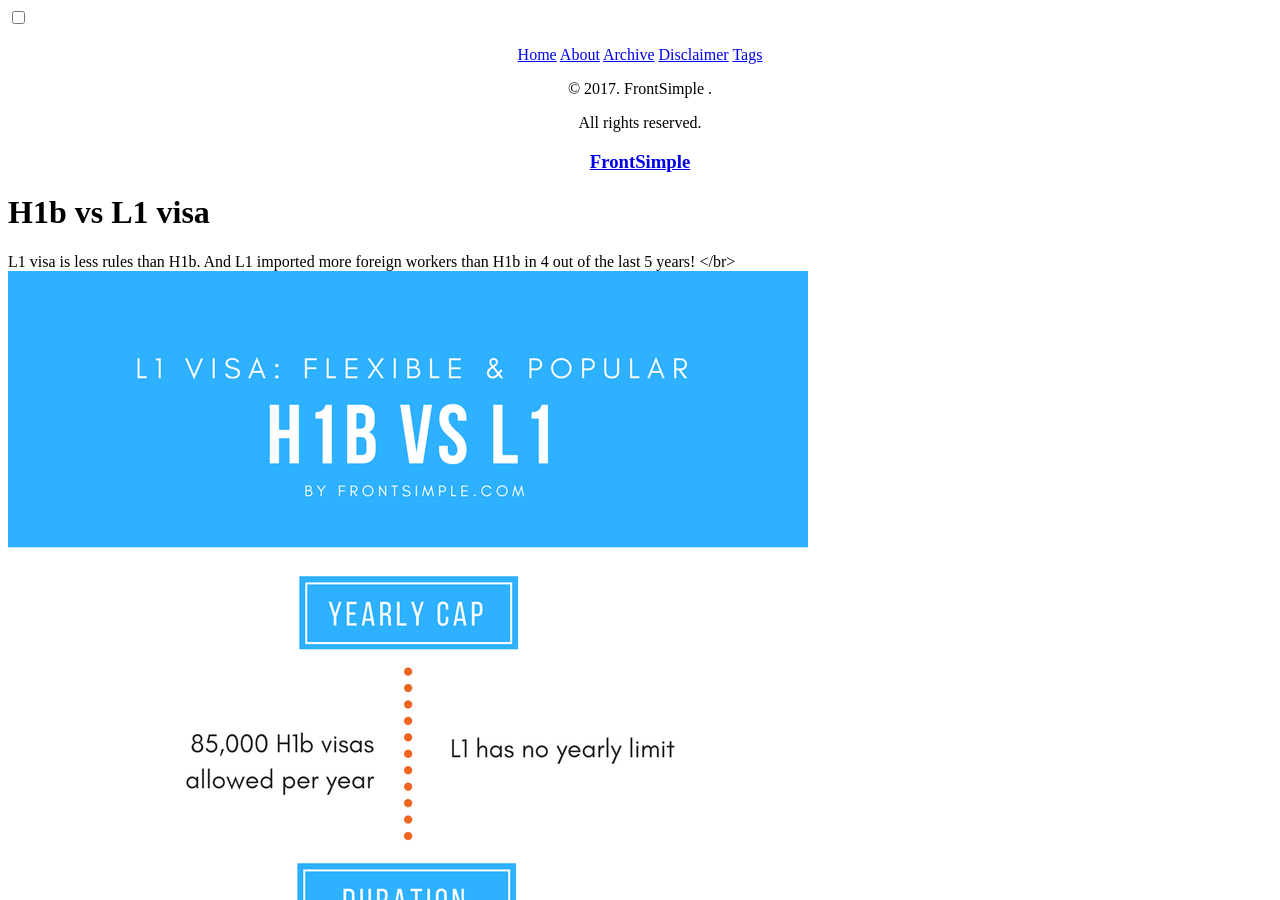
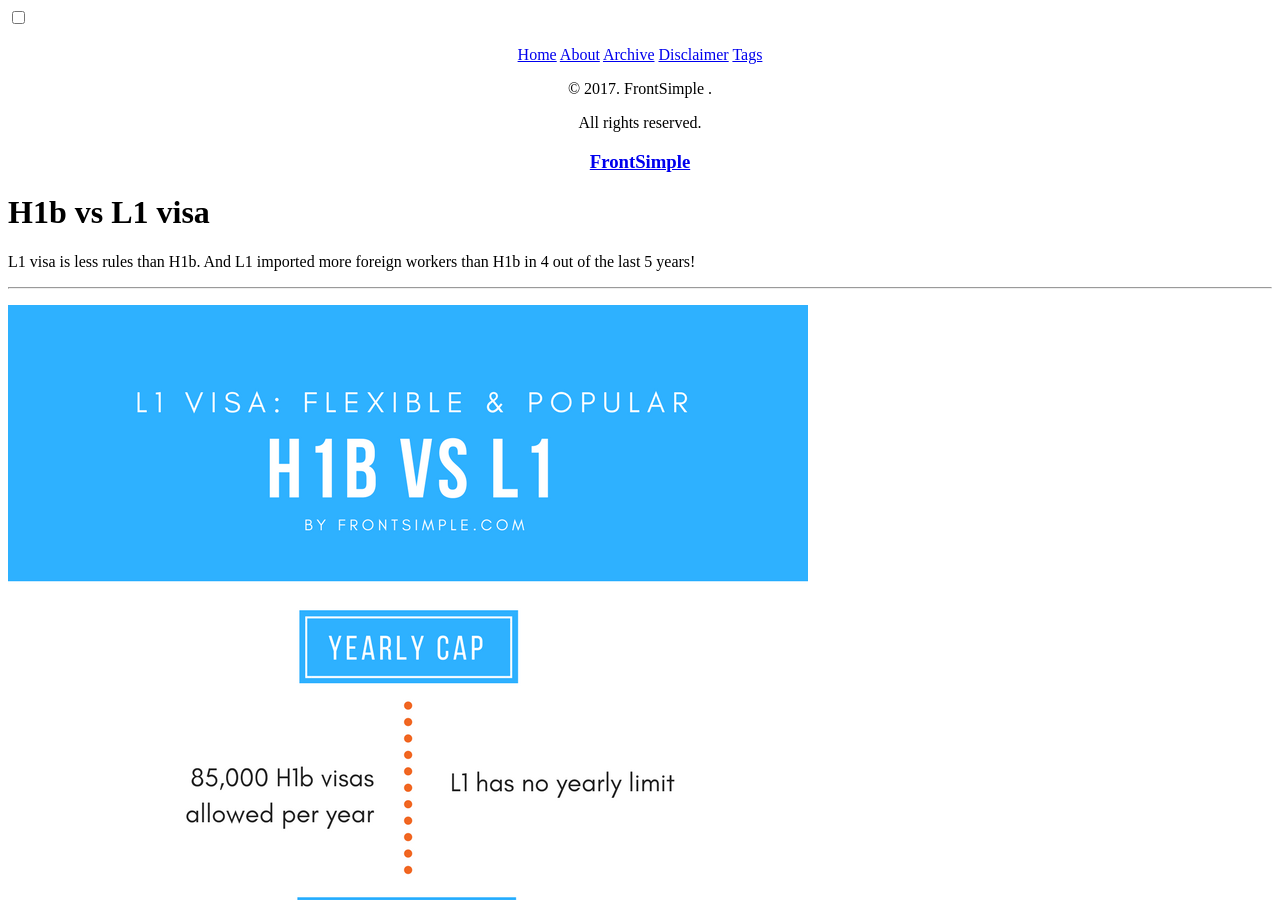
Before and after one commit to gitforwork2/gitforwork.github.io, a Jekyll site: the page built from _posts/2017-1-17-H1b-vs-L1-infographic.md, in a window 1280 px wide and 900 px high. Built offline with Jekyll 4.4.1, drawn with Linux system fonts in a browser that asks for light colours; comment, search, counter and statistics services are not loaded.

Commit message:
New page layout post l1vs h1

```diff
--- a/_posts/2017-1-17-H1b-vs-L1-infographic.md
+++ b/_posts/2017-1-17-H1b-vs-L1-infographic.md
@@ -7,6 +7,8 @@ comments: true
 description: H1b and L1 visa comparison infographic
 ---
 L1 visa is less rules than H1b. And L1 imported more foreign workers than H1b in 4 out of the last 5 years!
-</br>
+
+---
+
 ![L1 vs H1b](/assets/images/posts/H1b-vs-L1-infographic-v1.0.png)
 The graph is plotted using publicly released [USCIS data](https://travel.state.gov/content/dam/visas/Statistics/AnnualReports/FY2015AnnualReport/FY15AnnualReport-TableXVIB.pdf)
```
